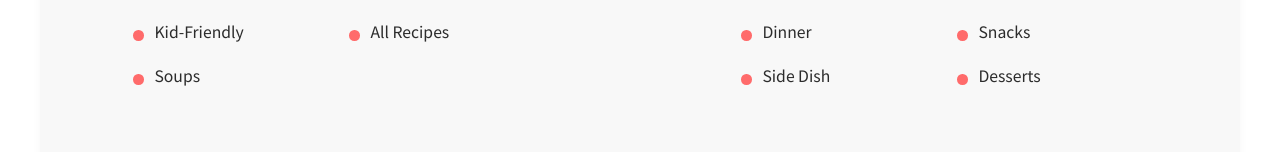
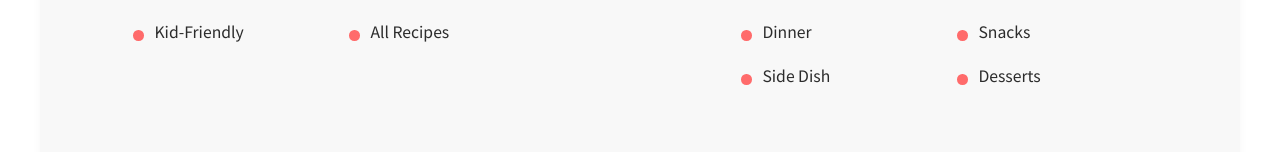
Before and after one commit to nikhilg37/MasalaTulips, a React (Create React App) app in the folder masala-tulips-react/: page /recipe-categories in a window 1280 px wide. Shown: the part 502-654 px from the top of the page. Built offline with nearby package versions, Linux system fonts and the light colour scheme.

Commit message:
Remove 'Soups' from recipe categories list
The 'Soups' category was removed from the RecipeCategories page. This streamlines the list and may reflect a change in available categories.

```diff
--- a/masala-tulips-react/src/pages/RecipeCategories.tsx
+++ b/masala-tulips-react/src/pages/RecipeCategories.tsx
@@ -20,7 +20,6 @@ const RecipeCategories: React.FC = () => {
             <li><Link to="/recipes/vegetarian">Vegetarian</Link></li>
             <li>Vegan</li>
             <li>Kid-Friendly</li>
-            <li>Soups</li>
             <li>Salads</li>
             <li><Link to="/recipes/most-popular">Most Popular</Link></li>
             <li><Link to="/recipes/all-recipes">All Recipes</Link></li>
```
